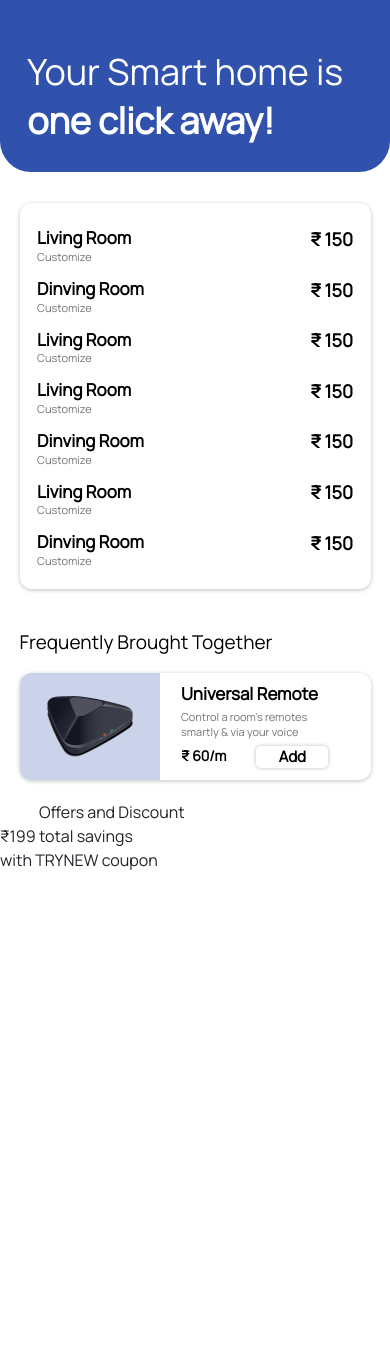
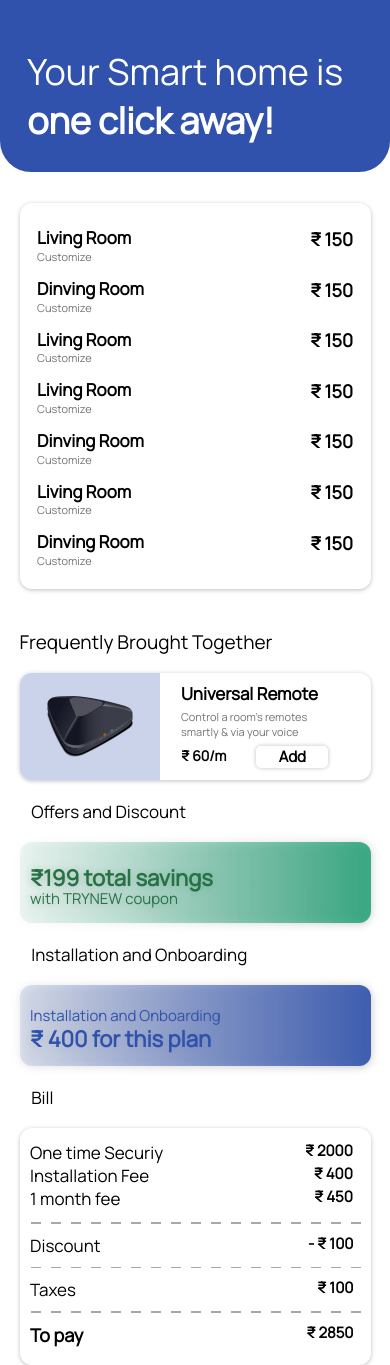
Before and after one commit to Akhil161/room_data, a React (Create React App) app: page /room/summary in a window 390 px wide. Before the commit the page ends 872 px from the top, so only its background shows below. Built offline with nearby package versions, Linux system fonts and the light colour scheme.

Commit message:
payment screen

```diff
--- a/src/component/Summary.css
+++ b/src/component/Summary.css
@@ -221,7 +221,184 @@ color: #000000;
 }
 .summary-room-offer-discount-title{
   position: relative;
+  width: fit-content;
+  left:8%;
+  font-family: 'Manrope';
+font-style: normal;
+font-weight: 400;
+font-size: 17px;
+line-height: 23px;
+margin-bottom: 5%;
+
+color: #000000;
+}
+.summary-room-offer-discount-main-container{
+  position: relative;
   width: 90%;
-  left:10%
+  left:5%;
+  height: 81px;
+  background: linear-gradient(269.93deg, #189E71 -18.76%, rgba(24, 158, 113, 0.609375) 23.38%, rgba(24, 158, 113, 0.257671) 69.25%, rgba(24, 158, 113, 0.0767225) 100.23%, rgba(24, 158, 113, 0) 100.24%);
+filter: drop-shadow(0px 1px 4px rgba(0, 0, 0, 0.25));
+border-radius: 12px;
+}
+.summary-room-offer-discount-main-container-money{
+  position: absolute;
+width: fit-content;
+height: 23px;
+left: 3%;
+top: 25%;
+
+font-family: 'Manrope';
+font-style: normal;
+font-weight: 700;
+font-size: 22px;
+line-height: 30px;
+
+color: #267245;
+}
+.summary-room-offer-discount-main-container-promocode{
+  position: absolute;
+width: fit-content;
+height: 23px;
+left: 3%;
+top: 58%;
+
+font-family: 'Manrope';
+font-style: normal;
+font-weight: 400;
+font-size: 15px;
+line-height: 20px;
+
+color: #267245;
+}
+.summary-room-installation-main-container{
+  position: relative;
+  width: 90%;
+  left:5%;
+  height: 81px;
+  background: linear-gradient(270.02deg, #3052AC -10.99%, rgba(179, 192, 225, 0.365562) 101.56%, rgba(210, 217, 237, 0.21875) 101.57%, rgba(255, 255, 255, 0) 101.58%);
+filter: drop-shadow(0px 1px 4px rgba(0, 0, 0, 0.25));
+border-radius: 12px;
+}
+.summary-room-offer-installion-main-container-promocode{
+  position: absolute;
+width: fit-content;
+height: 23px;
+left: 3%;
+top: 25%;
+
+font-family: 'Manrope';
+font-style: normal;
+font-weight: 500;
+font-size: 15px;
+line-height: 20px;
+
+color: #3052AC;
+}
+.summary-room-offer-installion-main-container-money{
+  position: absolute;
+width: fit-content;
+height: 23px;
+left: 3%;
+top: 48%;
+font-family: 'Manrope';
+font-style: normal;
+font-weight: 700;
+font-size: 22px;
+line-height: 30px;
+
+color: #3052AC;
+}
+.summary-room-bill-details-container{
+  width: 100%;
+}
+.summary-room-bill-details-container-inner{
+  position: relative;
+  width: 90%;
+  left:5%;
+  background: #FFFFFF;
+box-shadow: 0px 1px 4px rgba(0, 0, 0, 0.25);
+border-radius: 12px;
+padding-bottom: 2%;
+
+}
+.summary-room-bill-details-container-inner-upper{
+  position: relative;
+  width: 92%;
+  left:3%;
+  top:1.5vh;
+}
+.summary-room-bill-details-container-inner-upper-bills{
+  display: flex;
+  width: 100%;
+  justify-content: space-between;
+}
+.summary-room-bill-details-container-inner-upper-bills .inner,
+.summary-room-bill-details-container-line-cont-details .inner{
+  font-family: 'Manrope';
+font-style: normal;
+font-weight: 500;
+font-size: 17px;
+line-height: 23px;
+
+color: #000000;
+}
+.summary-room-bill-details-container-inner-upper-bills .inner1,
+.summary-room-bill-details-container-line-cont-details .inner1{
+
+font-family: 'Manrope';
+font-style: normal;
+font-weight: 600;
+font-size: 15px;
+line-height: 20px;
+text-align: right;
+
+color: #000000;
+}
+.hr{
+  /* border: 1px dashed #A8A8A8; */
+   /* border:none;
+   height: 1px;
+   background: #A8A8A8;
+   background: repeating-linear-gradient(900deg,#A8A8A8,#A8A8A8 10px, transparent 10px, transparent 50px ); */
+
+   /* border:none;
+   border-top:1px  dashed #f00;
+   color:#fff;
+   background-color:#fff;
+   height:1px;
+   width:100%; */
+}
+.line {
+  margin: 2px 0;
+  height: 1.5px;
+  background: repeating-linear-gradient(
+    to left,
+    transparent,
+    transparent 10px,
+    #A8A8A8 10px,
+    #A8A8A8 20px
+  );
+  /*10px transparent then 10px black -> repeat this!*/
+}
+.summary-room-bill-details-container-line-cont{
+  margin-top: 7%;
+  margin-left: 3%;
+
+}
+.summary-room-bill-details-container-line-cont-details{
+  display: flex;
+  width: 95%;
+  justify-content: space-between;
+  margin: 10px 0px;
+}
+.pay-to-inner{
+  font-family: 'Manrope';
+font-style: normal;
+font-weight: 800;
+font-size: 18px;
+line-height: 25px;
+
+color: #000000;
 }
 }
--- a/src/component/Summary.js
+++ b/src/component/Summary.js
@@ -1,92 +1,154 @@
-import React from 'react'
-import './Summary.css'
+import React from "react";
+import "./Summary.css";
 
 export default function Summary() {
   return (
-    < >
+    <>
       <div className="summary-title-cont">
         <div className="summary-title-inner">
-          <span style={{
-            fontWeight:"400",
-            fontSize:"36px",
-            LineHeight:"49.18px",
-          }}>Your Smart home is</span>
+          <span
+            style={{
+              fontWeight: "400",
+              fontSize: "36px",
+              LineHeight: "49.18px",
+            }}
+          >
+            Your Smart home is
+          </span>
           <br />
-          <span style={{
-             fontWeight:"700",
-             fontSize:"36px",
-             LineHeight:"49.18px",
-          }}>one click away!</span>
+          <span
+            style={{
+              fontWeight: "700",
+              fontSize: "36px",
+              LineHeight: "49.18px",
+            }}
+          >
+            one click away!
+          </span>
         </div>
       </div>
 
-      <div className='summary-rooms-cont'>
-          <div className='summary-rooms-inner-cont'>
-             <div className='summary-room-details'>
-                <span className='summary-room-name'>Living Room</span>
-                <span className='summary-room-cutomize'>Customize</span>
-                <span className='summary-room-money'>₹ 150</span>
+      <div className="summary-rooms-cont">
+        <div className="summary-rooms-inner-cont">
+          <div className="summary-room-details">
+            <span className="summary-room-name">Living Room</span>
+            <span className="summary-room-cutomize">Customize</span>
+            <span className="summary-room-money">₹ 150</span>
           </div>
-             <div className='summary-room-details'>
-                <span className='summary-room-name'>Dinving Room</span>
-                <span className='summary-room-cutomize'>Customize</span>
-                <span className='summary-room-money'>₹ 150</span>
+          <div className="summary-room-details">
+            <span className="summary-room-name">Dinving Room</span>
+            <span className="summary-room-cutomize">Customize</span>
+            <span className="summary-room-money">₹ 150</span>
           </div>
-             <div className='summary-room-details'>
-                <span className='summary-room-name'>Living Room</span>
-                <span className='summary-room-cutomize'>Customize</span>
-                <span className='summary-room-money'>₹ 150</span>
+          <div className="summary-room-details">
+            <span className="summary-room-name">Living Room</span>
+            <span className="summary-room-cutomize">Customize</span>
+            <span className="summary-room-money">₹ 150</span>
           </div>
-             <div className='summary-room-details'>
-                <span className='summary-room-name'>Living Room</span>
-                <span className='summary-room-cutomize'>Customize</span>
-                <span className='summary-room-money'>₹ 150</span>
+          <div className="summary-room-details">
+            <span className="summary-room-name">Living Room</span>
+            <span className="summary-room-cutomize">Customize</span>
+            <span className="summary-room-money">₹ 150</span>
           </div>
-             <div className='summary-room-details'>
-                <span className='summary-room-name'>Dinving Room</span>
-                <span className='summary-room-cutomize'>Customize</span>
-                <span className='summary-room-money'>₹ 150</span>
+          <div className="summary-room-details">
+            <span className="summary-room-name">Dinving Room</span>
+            <span className="summary-room-cutomize">Customize</span>
+            <span className="summary-room-money">₹ 150</span>
           </div>
-             <div className='summary-room-details'>
-                <span className='summary-room-name'>Living Room</span>
-                <span className='summary-room-cutomize'>Customize</span>
-                <span className='summary-room-money'>₹ 150</span>
+          <div className="summary-room-details">
+            <span className="summary-room-name">Living Room</span>
+            <span className="summary-room-cutomize">Customize</span>
+            <span className="summary-room-money">₹ 150</span>
           </div>
-             <div className='summary-room-details'>
-                <span className='summary-room-name'>Dinving Room</span>
-                <span className='summary-room-cutomize'>Customize</span>
-                <span className='summary-room-money'>₹ 150</span>
+          <div className="summary-room-details">
+            <span className="summary-room-name">Dinving Room</span>
+            <span className="summary-room-cutomize">Customize</span>
+            <span className="summary-room-money">₹ 150</span>
           </div>
         </div>
       </div>
 
-       <div className='summary-room-frequantBuy-conyainer'>
-            <div className='summary-room-frequantBuy-tit'>
-              <span className='summary-room-frequantBuy-title'>Frequently Brought Together</span>
+      <div className="summary-room-frequantBuy-conyainer">
+        <div className="summary-room-frequantBuy-tit">
+          <span className="summary-room-frequantBuy-title">
+            Frequently Brought Together
+          </span>
         </div>
-            <div className='summary-room-frequantBuy-product'>
-              <div className='summary-room-frequantBuy-product-img'>
+        <div className="summary-room-frequantBuy-product">
+          <div className="summary-room-frequantBuy-product-img">
             <div>
-                <img  src={process.env.PUBLIC_URL+"/assets/img/remote.png"} alt="remote"></img>
+              <img
+                src={process.env.PUBLIC_URL + "/assets/img/remote.png"}
+                alt="remote"
+              ></img>
             </div>
           </div>
-              <div className='summary-room-frequentBuy-inner-cont'>
-                <div className='summary-room-frequentBuy-inner-title'>Universal Remote</div>
-                <div className="summary-room-frequentBuy-inner-subtitle">Control a room’s remotes smartly & via your voice</div>
-                <div className='summary-room-frequentBuy-inner-bottom'>
-                  <div className='summary-room-frequentBuy-inner-bottom-perMonth'>₹ 60/m</div>
-                  <div className='summary-room-frequentBuy-inner-bottom-btn'>Add</div>
+          <div className="summary-room-frequentBuy-inner-cont">
+            <div className="summary-room-frequentBuy-inner-title">
+              Universal Remote
+            </div>
+            <div className="summary-room-frequentBuy-inner-subtitle">
+              Control a room’s remotes smartly & via your voice
+            </div>
+            <div className="summary-room-frequentBuy-inner-bottom">
+              <div className="summary-room-frequentBuy-inner-bottom-perMonth">
+                ₹ 60/m
+              </div>
+              <div className="summary-room-frequentBuy-inner-bottom-btn">
+                Add
               </div>
             </div>
           </div>
         </div>
-          <div className='summary-room-offer-discount-container'>
-              <div className='summary-room-offer-discount-title'>Offers and Discount</div>
-              <div className='summary-room-offer-discount-main-container'>
-                <div className='summary-room-offer-discount-main-container-money'>₹199 total savings</div>
-                <div className='summary-room-offer-discount-main-container-promocode'>with TRYNEW coupon</div>
+      </div>
+      <div className="summary-room-offer-discount-container">
+        <div className="summary-room-offer-discount-title">
+          Offers and Discount
+        </div>
+        <div className="summary-room-offer-discount-main-container">
+          <div className="summary-room-offer-discount-main-container-money">
+            ₹199 total savings
+          </div>
+          <div className="summary-room-offer-discount-main-container-promocode">
+            with TRYNEW coupon
+          </div>
+        </div>
+      </div>
+      <div className="summary-room-offer-discount-container">
+        <div className="summary-room-offer-discount-title">
+          Installation and Onboarding
+        </div>
+        <div className="summary-room-installation-main-container">
+          <div className="summary-room-offer-installion-main-container-promocode">
+            Installation and Onboarding
+          </div>
+          <div className="summary-room-offer-installion-main-container-money">
+            ₹ 400 for this plan
+          </div>
+        </div>
+      </div>
+      <div className="summary-room-offer-discount-container">
+        <div className="summary-room-offer-discount-title">Bill</div>
+      </div>
+
+      <div className="summary-room-bill-details-container">
+        <div className="summary-room-bill-details-container-inner">
+          <div className="summary-room-bill-details-container-inner-upper">
+           <div className="summary-room-bill-details-container-inner-upper-bills"> <span className="inner">One time Securiy</span>  <span className="inner1">₹ 2000</span> </div>
+           <div className="summary-room-bill-details-container-inner-upper-bills"> <span className="inner">Installation Fee</span>  <span className="inner1">₹ 400</span> </div>
+           <div className="summary-room-bill-details-container-inner-upper-bills"> <span className="inner">1 month fee</span>  <span className="inner1">₹ 450</span> </div>
+          </div>
+          <div className="summary-room-bill-details-container-line-cont">
+          <div class="line"></div>
+          <div className="summary-room-bill-details-container-line-cont-details"><span className="inner">Discount</span><span className="inner1">- ₹ 100</span></div>
+
+          <div class="line"></div>
+          <div className="summary-room-bill-details-container-line-cont-details"><span className="inner">Taxes</span><span className="inner1">₹ 100</span></div>
+          <div class="line"></div>
+          <div className="summary-room-bill-details-container-line-cont-details"><span className="pay-to-inner">To pay</span><span className="inner1">₹ 2850</span></div>
+        </div>
         </div>
       </div>
     </>
-  )
+  );
 }
```
Lines whose indentation alone changed are shown as unchanged.
